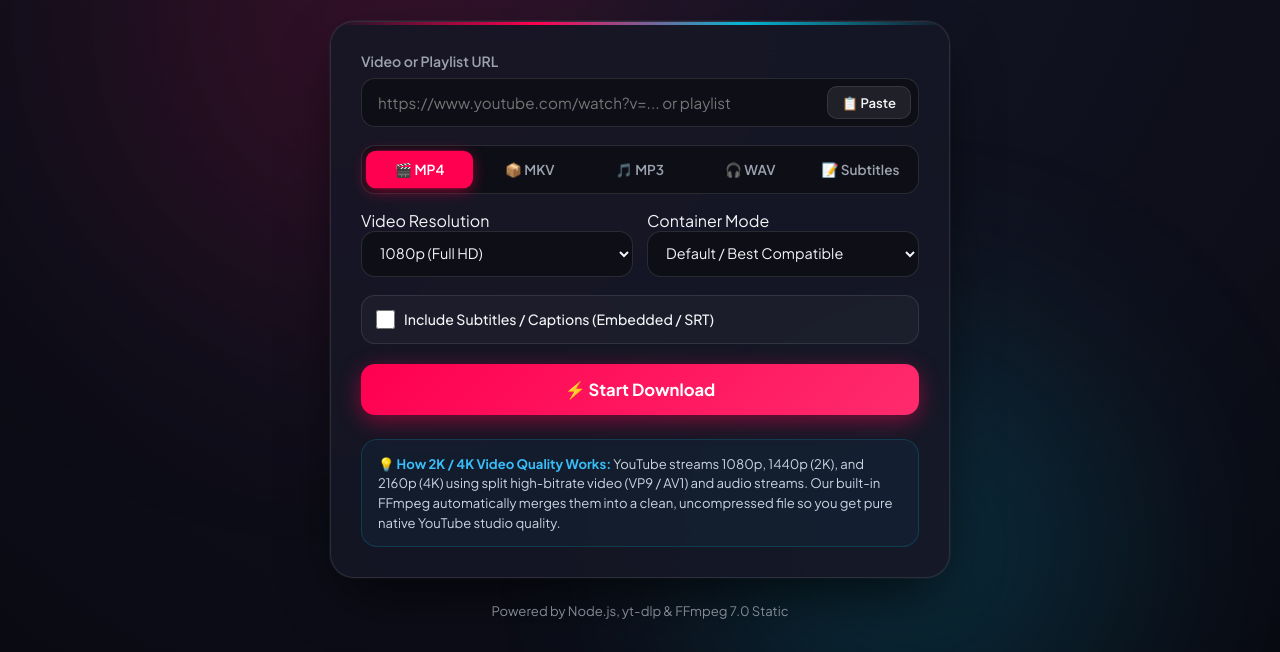
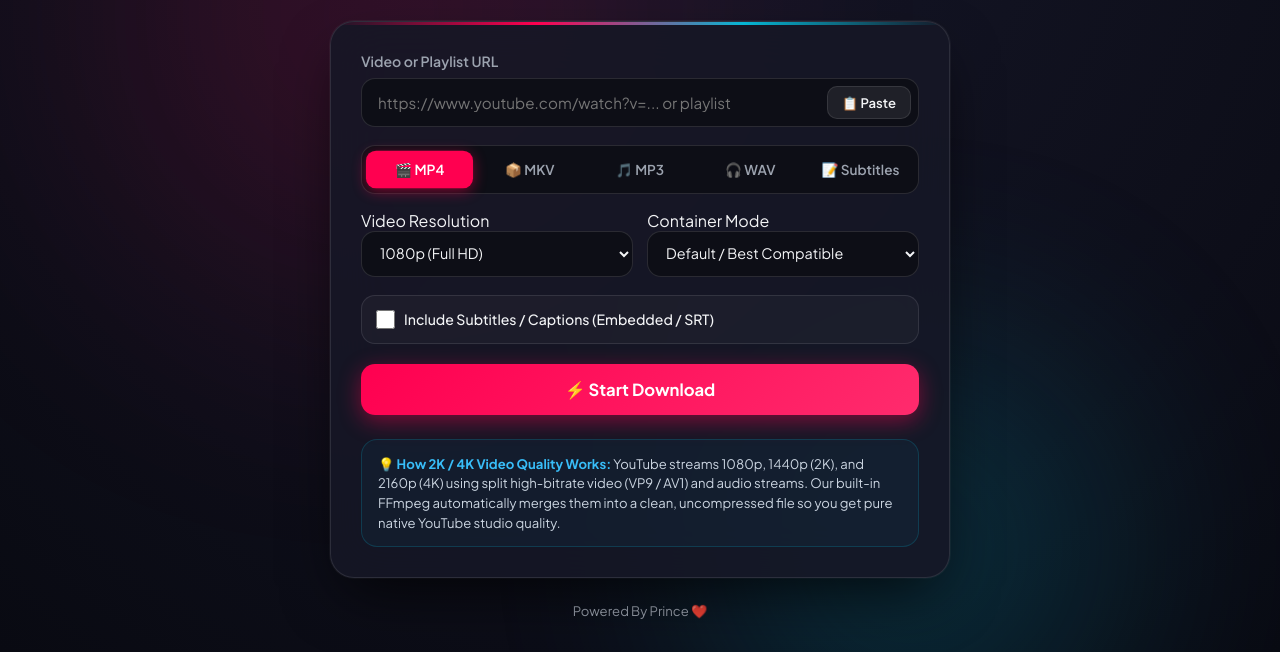
Before and after one commit to youtub3r-bot/youtube-downloader-node1, a website: page public/index.html in a window 1280 px wide. Shown: the part 148-800 px from the top of the page. Drawn offline with nearby package versions, Linux system fonts and the light colour scheme.

Commit message:
chore: update footer attribution to Powered By Prince ❤️

```diff
--- a/public/index.html
+++ b/public/index.html
@@ -835,7 +835,7 @@
     </div>
 
     <div class="footer">
-      Powered by Node.js, yt-dlp & FFmpeg 7.0 Static
+      Powered By Prince ❤️
     </div>
   </div>
 
```
